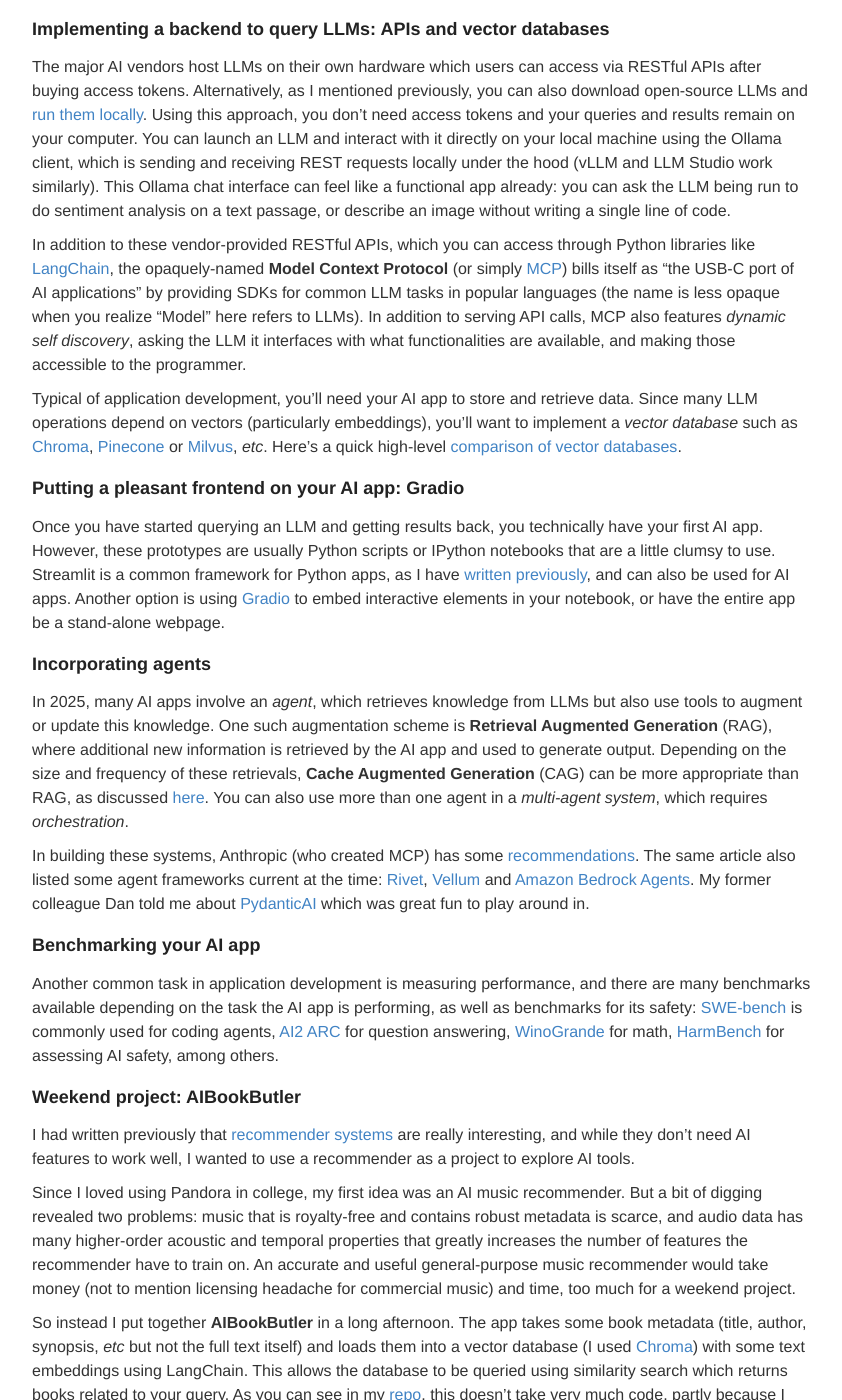
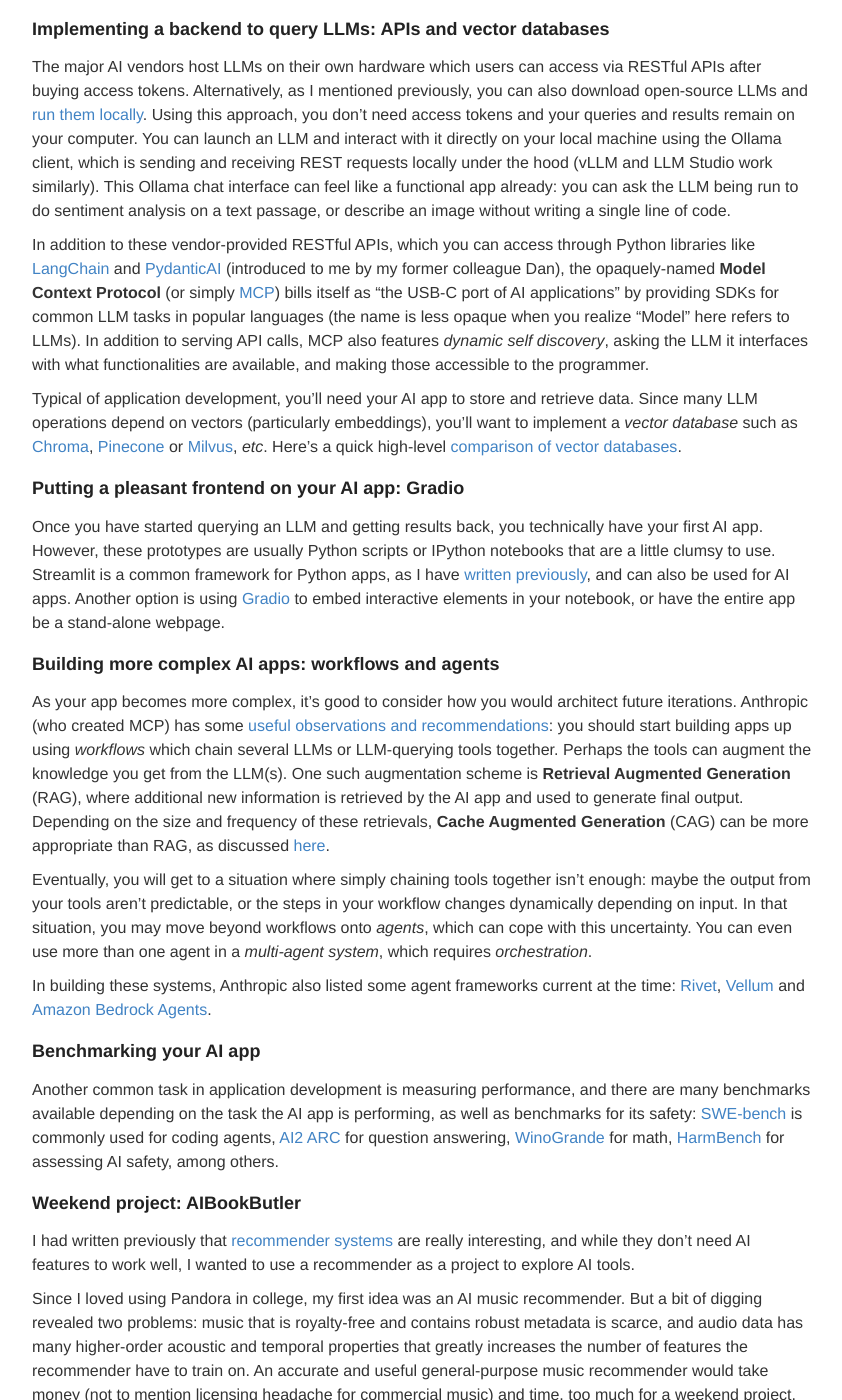
Before and after one commit to ptvan/ptvan.github.io, a Jekyll site: the page built from _posts/2025-06-06-building-AI-apps.md, in a window 1280 px wide and 1400 px high, scrolled down 379 px. Shown: the whole window, without its empty margins (218-1060 px from the left). Built offline with Jekyll 4.4.1, drawn with Linux system fonts in a browser that asks for light colours.

Commit message:
minor additions and reorg

```diff
--- a/_posts/2025-06-06-building-AI-apps.md
+++ b/_posts/2025-06-06-building-AI-apps.md
@@ -9,7 +9,7 @@
 
 The major AI vendors host LLMs on their own hardware which users can access via RESTful APIs after buying access tokens. Alternatively, as I mentioned previously, you can also download open-source LLMs and [run them locally](https://ptvan.github.io/neural-networks/). Using this approach, you don't need access tokens and your queries and results remain on your computer. You can launch an LLM and interact with it directly on your local machine using the Ollama client, which is sending and receiving REST requests locally under the hood (vLLM and LLM Studio work similarly). This Ollama chat interface can feel like a functional app already: you can ask the LLM being run to do sentiment analysis on a text passage, or describe an image without writing a single line of code.
 
-In addition to these vendor-provided RESTful APIs, which you can access through Python libraries like [LangChain](https://python.langchain.com/docs/introduction/), the opaquely-named **Model Context Protocol** (or simply [MCP](https://modelcontextprotocol.io/)) bills itself as "the USB-C port of AI applications" by providing SDKs for common LLM tasks in popular languages (the name is less opaque when you realize "Model" here refers to LLMs). In addition to serving API calls, MCP also features _dynamic self discovery_, asking the LLM it interfaces with what functionalities are available, and making those accessible to the programmer.
+In addition to these vendor-provided RESTful APIs, which you can access through Python libraries like [LangChain](https://python.langchain.com/docs/introduction/) and [PydanticAI](https://github.com/pydantic/pydantic-ai) (introduced to me by my former colleague Dan), the opaquely-named **Model Context Protocol** (or simply [MCP](https://modelcontextprotocol.io/)) bills itself as "the USB-C port of AI applications" by providing SDKs for common LLM tasks in popular languages (the name is less opaque when you realize "Model" here refers to LLMs). In addition to serving API calls, MCP also features _dynamic self discovery_, asking the LLM it interfaces with what functionalities are available, and making those accessible to the programmer.
 
 Typical of application development, you'll need your AI app to store and retrieve data. Since many LLM operations depend on vectors (particularly embeddings), you'll want to implement a _vector database_ such as [Chroma](https://www.trychroma.com/), [Pinecone](https://www.pinecone.io/) or [Milvus](https://milvus.io/), _etc_. Here's a quick high-level [comparison of vector databases](https://medium.com/@EjiroOnose/vector-database-what-is-it-and-why-you-should-know-it-ae7e7dca82a4).
 
@@ -17,11 +17,13 @@
 
 Once you have started querying an LLM and getting results back, you technically have your first AI app. However, these prototypes are usually Python scripts or IPython notebooks that are a little clumsy to use. Streamlit is a common framework for Python apps, as I have [written previously](https://ptvan.github.io/Python-interactive-dataviz/), and can also be used for AI apps. Another option is using [Gradio](https://www.gradio.app/) to embed interactive elements in your notebook, or have the entire app be a stand-alone webpage.
 
-### Incorporating agents
+### Building more complex AI apps: workflows and agents
 
-In 2025, many AI apps involve an _agent_, which retrieves knowledge from LLMs but also use tools to augment or update this knowledge. One such augmentation scheme is **Retrieval Augmented Generation** (RAG), where additional new information is retrieved by the AI app and used to generate output. Depending on the size and frequency of these retrievals, **Cache Augmented Generation** (CAG) can be more appropriate than RAG, as discussed [here](https://www.youtube.com/watch?v=HdafI0t3sEY). You can also use more than one agent in a _multi-agent system_, which requires _orchestration_.
+As your app becomes more complex, it's good to consider how you would architect future iterations. Anthropic (who created MCP) has some [useful observations and recommendations](https://www.anthropic.com/engineering/building-effective-agents): you should start building apps up using _workflows_ which chain several LLMs or LLM-querying tools together. Perhaps the tools can augment the knowledge you get from the LLM(s). One such augmentation scheme is **Retrieval Augmented Generation** (RAG), where additional new information is retrieved by the AI app and used to generate final output. Depending on the size and frequency of these retrievals, **Cache Augmented Generation** (CAG) can be more appropriate than RAG, as discussed [here](https://www.youtube.com/watch?v=HdafI0t3sEY).
 
-In building these systems, Anthropic (who created MCP) has some [recommendations](https://www.anthropic.com/engineering/building-effective-agents). The same article also listed some agent frameworks current at the time: [Rivet](https://rivet.ironcladapp.com), [Vellum](https://www.vellum.ai/) and [Amazon Bedrock Agents](https://aws.amazon.com/bedrock/agents/). My former colleague Dan told me about [PydanticAI](https://github.com/pydantic/pydantic-ai) which was great fun to play around in.
+Eventually, you will get to a situation where simply chaining tools together isn't enough: maybe the output from your tools aren't predictable, or the steps in your workflow changes dynamically depending on input. In that situation, you may move beyond workflows onto _agents_, which can cope with this uncertainty. You can even use more than one agent in a _multi-agent system_, which requires _orchestration_.
+
+In building these systems, Anthropic also listed some agent frameworks current at the time: [Rivet](https://rivet.ironcladapp.com), [Vellum](https://www.vellum.ai/) and [Amazon Bedrock Agents](https://aws.amazon.com/bedrock/agents/).
 
 ### Benchmarking your AI app
 
```
